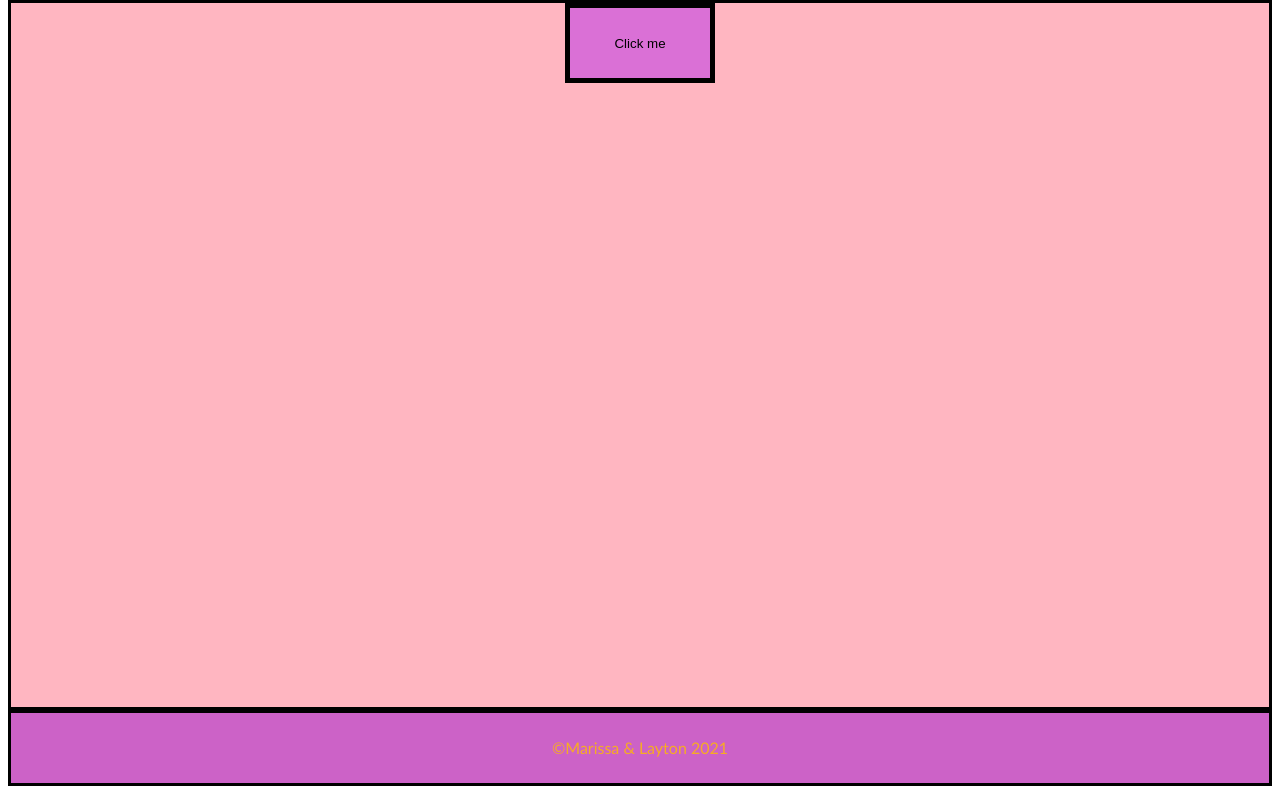
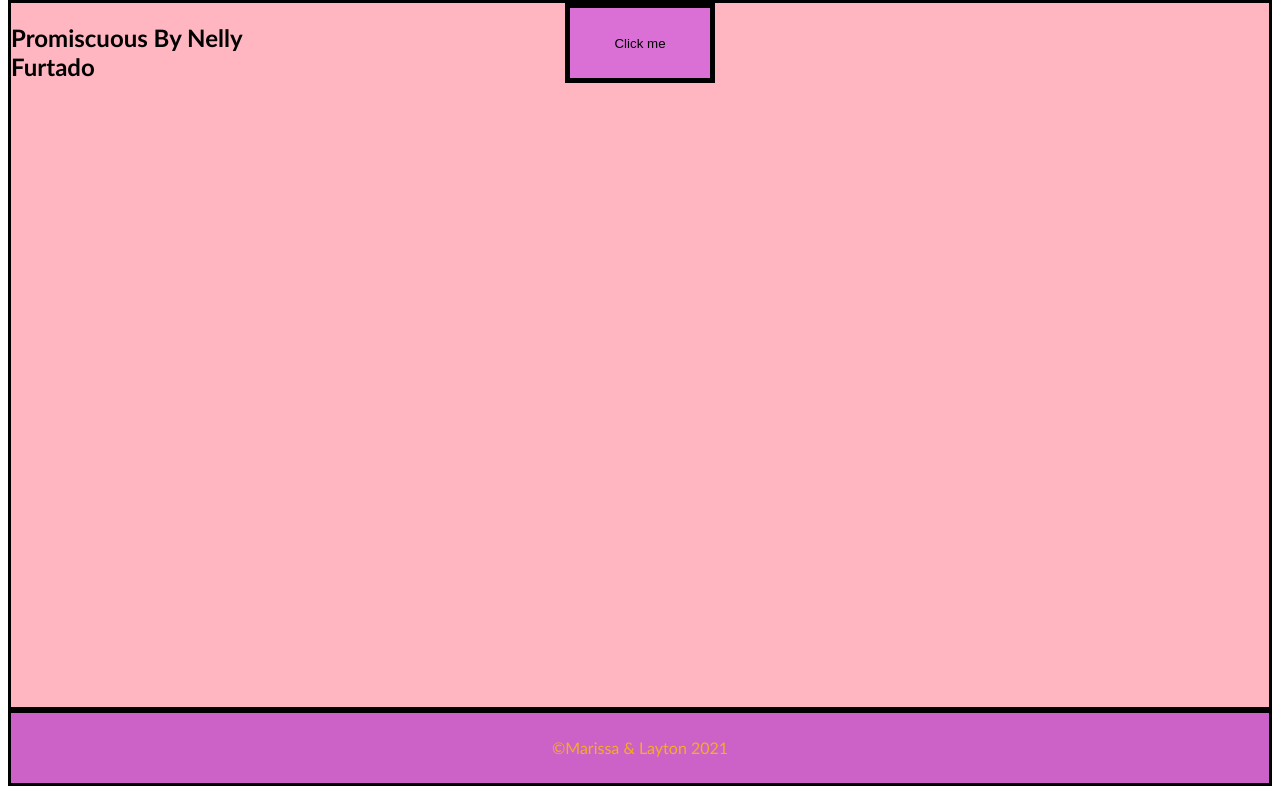
Before and after one commit to marisstoledo/Jukebox, a plain HTML site: page index.html in a window 1280 px wide. Both pictures are taken after a click on the button "Click me". Shown: the part 84-870 px from the top of the page. Drawn offline with Linux system fonts and the light colour scheme.

Commit message:
Functionality

```diff
--- a/index.html
+++ b/index.html
@@ -7,21 +7,17 @@
     <title>Document</title>
     <link rel = "stylesheet" href="./core.css">
     <link rel = "stylesheet" href="./style.css">
-
 </head>
 <header class="centerWords">
     <h1>JUKEBOX</h1>
 </header>
 <main>
-    <p id="Song"></p>
-
-    <button onclick="renderSong()">Click me</button>
-
+    <h2 id="Song"></h2>
+    <button id="button">Click me</button>
     </main>
     <footer class="centerWords">
         &copy;Marissa & Layton 2021
     </footer>
-
 </body>
 <script src="./script.js"></script>
 </html>
--- a/script.js
+++ b/script.js
@@ -1,15 +1,16 @@
 var songs = [{HTMLid: 'good 4 u  By Olivia Rodrigo'},{HTMLid: 'Promiscuous  By Nelly Furtado'}, {HTMLid: 'Pretty Boy Swag  By Soulja Boy'}, {HTMLid: 'Jukebox  By Kid Quill'}, {HTMLid: 'Deja Vu  By Post Malone'}];
-
 function renderSong(){
-for (let i=0; i <= 4; i++){
-let songContainer = document.getElementById("Song");
-let div = document.createElement("div");
-songContainer.appendChild(div);
-div.setAttribute('id', songs[i].HTMLid);
-songContainer.addEventListener('click', startApp);
-}}
-
+    let songContainer = document.getElementById("Song");
+    let index = randomize();
+    console.log(index)
+    let song = songs[index].HTMLid;
+    songContainer.textContent = song;
+}
+function randomize() {
+  return Math.floor(Math.random() * (songs.length - 1));
+}
 function startApp(){
-  renderSong();
+  let button = document.getElementById('button');
+  button.addEventListener('click', renderSong);
 }
 startApp();
```
